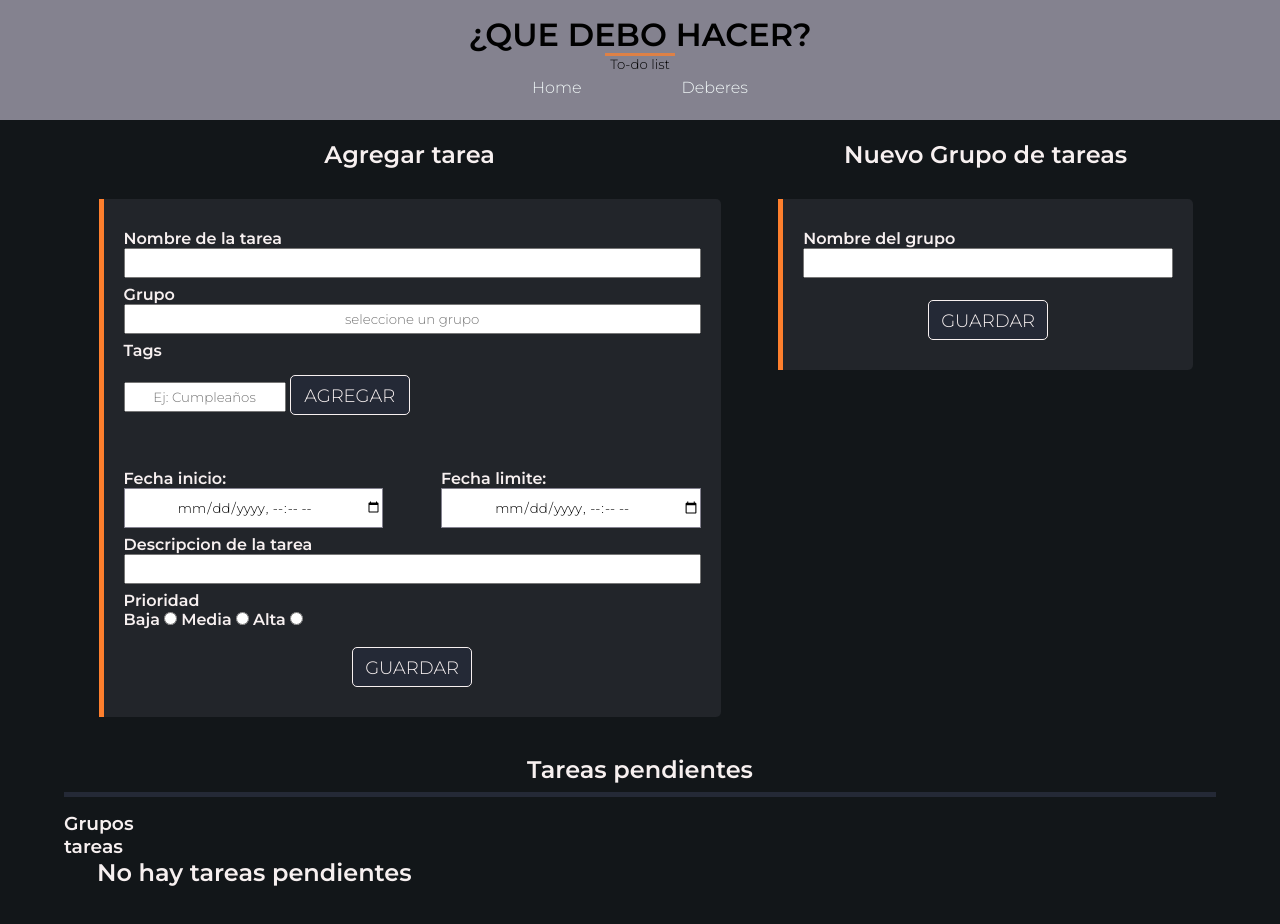
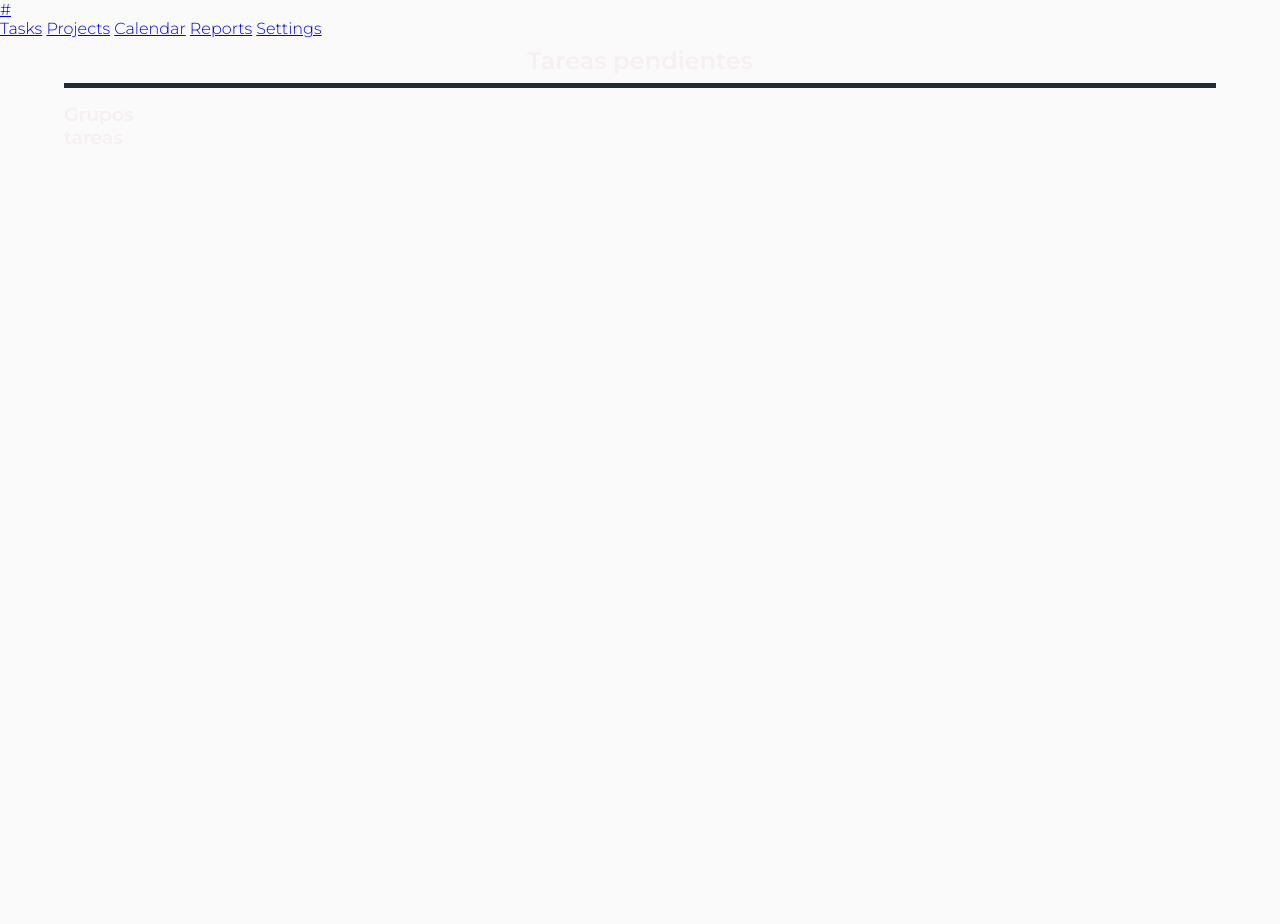
Before and after one commit to baxx1199/deberesApp, a plain HTML site: page index.html in a window 1280 px wide. After the commit the page ends 800 px from the top, so only its background shows below. Drawn offline with Linux system fonts and the light colour scheme.

Commit message:
changed styles

```diff
--- /dev/null
+++ b/css/navbar.css
@@ -0,0 +1,63 @@
+header {
+  background-color: var(--auxiliar-background-color);
+  width: 100%;
+  padding: 1rem 2rem;
+  display: flex;
+}
+header nav {
+  display: flex;
+  gap: 10px;
+  margin-left: 1rem;
+}
+header a,
+nav > a {
+  text-decoration: none;
+  color: var(--text-color-one);
+}
+
+.title-and-options {
+  width: 80%;
+  display: flex;
+  flex-direction: row;
+  flex-wrap: wrap;
+  justify-content: space-between;
+  margin-top: 2rem;
+}
+.title-and-options h2 {
+  color: var(--text-color-one);
+}
+.title-and-options .contBtn {
+  display: flex;
+  gap: 5px;
+}
+
+.title-and-options .contBtn button {
+  padding: 1rem;
+  border: none;
+  border-radius: 5px;
+  color: var(--text-color-one);
+  background-color: var(--button-color-one);
+  cursor: pointer;
+}
+
+
+.containerTasks {
+  width: 80%;
+  margin: 3rem auto;
+  gap: 10px;
+
+
+  display: flex;
+  flex-wrap: wrap;
+  align-content: flex-start;
+}
+.containerTasks .card{
+    background-color: var(--auxiliar-background-color);
+    flex-basis: 320px;
+    flex-grow: 1;
+    border: 1px solid black;
+    border-radius: 3px;
+    color: var(--text-color-one);
+    padding: 1rem 2rem;
+    box-sizing: border-box;
+}
--- a/css/style_cards.css
+++ b/css/style_cards.css
@@ -112,3 +112,11 @@
 .op_details {
   background: rgba(128, 241, 94, 0.647);
 }
+
+.card_task_group{
+  cursor: pointer;
+}
+.card_task_group> ul > li{
+  list-style: none;
+  text-transform: capitalize;
+}
--- a/css/styles.css
+++ b/css/styles.css
@@ -1,4 +1,13 @@
 @import url("https://fonts.googleapis.com/css2?family=Montserrat:wght@100;300;600&display=swap");
+
+
+:root{
+  --main-background-color:#f3f4f666;
+  --auxiliar-background-color:#fefdfd;
+  --text-color-one:#000F08;
+  --button-color-one:#f4f4f5cc;
+}
+
 
 * {
   margin: 0;
@@ -8,56 +17,9 @@
 }
 
 body {
-  background: #121619;
-  position: relative;
-  z-index: 1;
+  background-color: var(--main-background-color);
 }
-header {
-  width: 100%;
-  height: 120px;
-  background: #84828f;
-  padding-top: 15px;
-  box-sizing: border-box;
-}
-header .cont-title {
-  width: 100%;
-  text-align: center;
-}
-header .cont-title h1 {
-  font-weight: bolder;
-  text-transform: uppercase;
-}
-header .cont-title small {
-  border-top: 3px solid #fe812dbd;
-  padding: 0px 5px;
-  margin-top: 15px;
-}
-header nav {
-  width: 100%;
-  display: flex;
-  justify-content: center;
-}
-header nav ul {
-  display: flex;
-  flex-direction: row;
-  flex-wrap: wrap;
-}
-header nav ul li {
-  list-style: none;
-}
-header nav ul li > a {
-  text-decoration: none;
-  color: #f0f7f7;
-  width: 120px;
-  height: 30px;
-  padding: 10px 30px;
-  line-height: 30px;
-  margin: auto 20px;
-  border-radius: 5px;
-}
-header nav ul li > a:hover {
-  background: #797785;
-}
+
 section {
   width: 90%;
   margin: auto;
--- a/index.html
+++ b/index.html
@@ -12,20 +12,19 @@
 
 <body>
     <header>
-        <div class="cont-title">
-            <h1>¿Que debo hacer?</h1>
-            <small>To-do list</small>
-        </div>
+        <a href="#">
+            <span>#</span>
+        </a>
         <nav>
-            <ul>
-                <li><a href="#">Home</a></li>
-                <li><a href="#">Deberes</a></li>
-
-            </ul>
+            <a href="vistas/tasks.html">Tasks</a>
+            <a href="vistas/tasks.html">Projects</a>
+            <a href="vistas/tasks.html">Calendar</a>
+            <a href="vistas/tasks.html">Reports</a>
+            <a href="vistas/tasks.html">Settings</a>
         </nav>
     </header>
     <section>
-        <div class="form_row">
+        <!-- <div class="form_row">
             <div class="cont_form_new_task">
 
             <div class="cont-form">
@@ -125,7 +124,7 @@
                     </form>
                 </div>
             </div>
-        </div>
+        </div> -->
         <div class="cont-workshop">
             <div class="cont-workshop-title">
 
@@ -180,6 +179,8 @@
             </div>
         </div>
     </section>
+
+
     <div class="cont-modal" id="cont-modal">
         <div class="modal" id="modal">
             <!-- <button class="btn_close"  id="btn_close" >X</button>
--- a/js/index.js
+++ b/js/index.js
@@ -104,7 +104,6 @@ function validation_of_inputs(e) {
 }
 
 function save_task(e) {
-  console.log("validando hasgdhasbdhjkasbdj");
   const nameGroup = txt_name_group_input.value;
   let priorityLvlSelect = getPriority();
    console.log(priorityLvlSelect)
@@ -117,6 +116,7 @@ function save_task(e) {
     temporalTagsForCreation,
     priorityLvlSelect
   );
+  console.log(newTask.finalDate)
 
   console.log(newTask);
 
@@ -453,7 +453,7 @@ function set_name_group_in_dataList() {
   let optionsString = "";
 
   for (let i = 0; i < group_task.length; i++) {
-    optionsString += ` <option value="${group_task[i].group_name}"></option>`;
+    optionsString += ` <option value="${group_task[i].group_name}">${group_task[i].group_name}</option>`;
   }
   name_group_options_datalist.innerHTML = optionsString;
   console.log(optionsString);
@@ -523,9 +523,10 @@ function printAllTask() {
   for (let i = 0; i < group_task.length; i++) {
     let strHtmlTaskOfGroup =''
     for (let j = 0; j < group_task[i].tasks_of_group.length; j++) {
+      betaRemaining(group_task[i].tasks_of_group[j].final_date)
       strHtmlTaskOfGroup+=`<li>${group_task[i].tasks_of_group[j].task_name}</li>`
     }
-    strHtmlGroupTask += `<div class="card">
+    strHtmlGroupTask += `<div class="card card_task_group">
                       <h2> ${group_task[i].group_name}</h2>
                       <br>
                       <ul>${strHtmlTaskOfGroup}</ul>
@@ -549,4 +550,13 @@ window.addEventListener("load", () => {
   printAllTask()
 });
 
+function betaRemaining(finalDate) {
+  let currenteDate = new Date()
+
+  console.log(finalDate)
+  console.log(currenteDate)
+  console.log(finalDate-currenteDate)
+
+}
+
 /* Add a method to check if a task is null This task must be deleted and release its identifier number*/
--- a/vistas/tasks.html
+++ b/vistas/tasks.html
@@ -5,8 +5,55 @@
     <meta charset="UTF-8">
     <meta name="viewport" content="width=device-width, initial-scale=1.0">
     <title>Task</title>
+    <link rel="stylesheet" href="../css/navbar.css">
+    <link rel="stylesheet" href="../css/styles.css">
 </head>
 
 <body>
 
+    <header>
+        <a href="#">
+            <span>#</span>
+        </a>
+        <nav>
+            <a href="vistas/tasks.html">Tasks</a>
+            <a href="vistas/tasks.html">Projects</a>
+            <a href="vistas/tasks.html">Calendar</a>
+            <a href="vistas/tasks.html">Reports</a>
+            <a href="vistas/tasks.html">Settings</a>
+        </nav>
+    </header>
+    <section class="title-and-options">
+        <h2>Tasks</h2>
+
+        <div class="contBtn">
+            <button><span>+</span> New task</button>
+            <button> <span>+</span>New task group</button>
+        </div>
+    </section>
+    <h2>individual task</h2>
+    <section class="containerTasks">
+        <div class="card">
+            <span>icon</span>
+            <h2 class="titleCard">task 1</h2>
+            <div class="bodyCard">
+                <div class="bodyCardRow">
+                    <div class="bodyCardCol">
+                        <small>Due: 2024-06-30</small>
+                        <small class="description"> Design new website layout</small>
+                        <small class="tags">design, website </small>
+                    </div>
+                    <div class="bodyCardCol">
+                        <span class="tagStatus">Completed</span>
+                    </div>
+                </div>
+            </div>
+        </div>
+
+    </section>
+    <h2>group task</h2>
+    <section class="containerTasks">
+
+    </section>
+
 </body>
```
Also changed, not shown: css/task.css (added).
